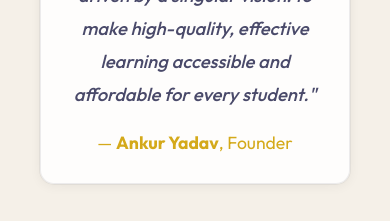
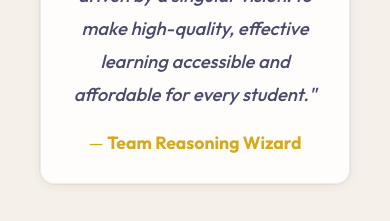
Before and after one commit to Suraj52721/ReasoningWizard, a React (Vite) app: page /about in a window 390 px wide. Shown: the part 3920-4141 px from the top of the page. Built offline with nearby package versions, Linux system fonts and the light colour scheme; no server answers.

Commit message:
changed phone no

```diff
--- a/src/pages/About.jsx
+++ b/src/pages/About.jsx
@@ -109,7 +109,7 @@
                         "At <span className="text-gradient" style={{ fontStyle: 'normal', fontWeight: 'bold' }}>Reasoning Wizard</span>, we are driven by a singular vision: to make high-quality, effective learning accessible and affordable for every student."
                     </p>
                     <p style={{ margin: '1rem 0 0 0', fontSize: '1.1rem', color: 'var(--primary)' }}>
-                        — <strong>Ankur Yadav</strong>, Founder
+                        — <strong>Team Reasoning Wizard</strong>
                     </p>
                 </motion.section>
             </div>
--- a/src/pages/Contact.jsx
+++ b/src/pages/Contact.jsx
@@ -17,7 +17,7 @@
 
     const contactInfo = [
         { icon: <FiMail />, label: 'Email', value: 'support@reasoningwizard.com', href: 'mailto:support@reasoningwizard.com' },
-        { icon: <FiPhone />, label: 'Phone', value: '+919560103627', href: 'tel:+919560103627' },
+        { icon: <FiPhone />, label: 'Phone', value: '+917988145775', href: 'tel:+917988145775' },
         { icon: <FiFacebook />, label: 'Facebook', value: 'Reasoning Wizard', href: 'https://www.facebook.com/share/1DWaXgeZ1c/' },
         { icon: <FiMapPin />, label: 'Address', value: '1 Sheldon Square, London, W2 6TT, United Kingdom', href: null },
         { icon: <FiClock />, label: 'Hours', value: 'Mon–Fri, 9am–6pm GMT', href: null },
```
